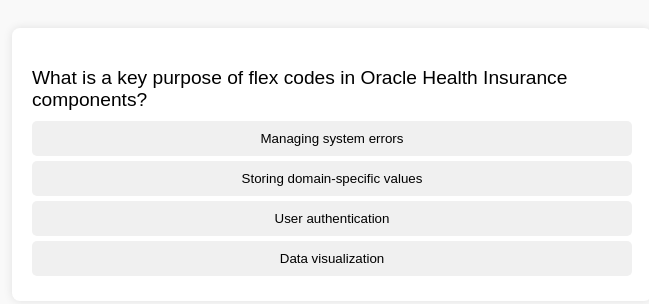
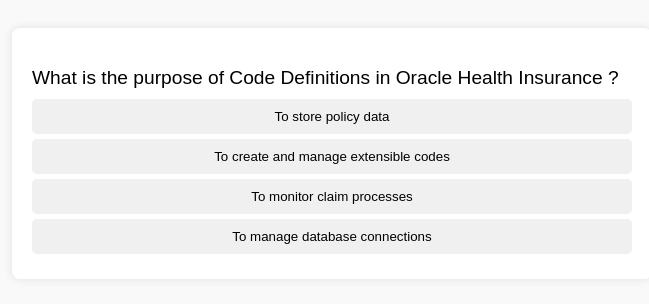
Before and after one commit to pradip8orcl/OHIQuiz, a plain HTML site: page index.html in a window 1280 px wide. Shown: the whole page, without its empty margins (308-957 px from the left). Drawn offline with Linux system fonts and the light colour scheme.

Commit message:
Add files via upload

```diff
--- a/index.html
+++ b/index.html
@@ -3,7 +3,7 @@
 <head>
   <meta charset="UTF-8">
   <meta name="viewport" content="width=device-width, initial-scale=1.0">
-  <title>Quiz App with Score Tracking</title>
+  <title>Quiz App with JSON Questions</title>
   <style>
     body {
       font-family: Arial, sans-serif;
@@ -53,34 +53,7 @@
   </div>
 
   <script>
-    const questions = [
-      {
-        question: "What is a key purpose of flex codes in Oracle Health Insurance components?",
-        options: ["Managing system errors", "Storing domain-specific values", "User authentication", "Data visualization"],
-        answer: 1
-      },
-      {
-        question: "Which attribute determines where a flex code can be used within the system?",
-        options: ["Field Usability", "Code Validity", "Usage Type", "Field Usages"],
-        answer: 3
-      },
-      {
-        question: "Flex code definitions often include 'Allowable Values.' What does this refer to?",
-        options: ["The data types supported by the code", "User-defined labels", "The predefined values that can be selected for the flex code", "System-generated identifiers"],
-        answer: 2
-      },
-      {
-        question: "Which business element are flex codes typically associated with in Oracle Insurance policies?",
-        options: ["Validation checks", "User login process", "Insurance premium rates", "Data encryption algorithms"],
-        answer: 0
-      },
-      {
-        question: "What action must administrators perform to ensure the correct use of flex codes?",
-        options: ["Delete invalid entries", "Define allowable values and assign field usages", "Manage login credentials", "Optimize system logs"],
-        answer: 1
-      }
-    ];
-
+    let questions = [];
     let currentQuestion = 0;
     let score = 0;
     const maxAttempts = 3;
@@ -89,6 +62,26 @@
     const questionEl = document.getElementById("question");
     const optionsEl = document.getElementById("options");
     const scoreEl = document.getElementById("score");
+
+    async function fetchQuestions() {
+      try {
+        // Load questions from a local JSON file
+        const response = await fetch("questions.json");
+        const data = await response.json();
+        questions = data;
+        loadQuestion();
+      } catch (error) {
+        console.error("Error fetching questions:", error);
+      }
+    }
+
+    function shuffleArray(array) {
+      for (let i = array.length - 1; i > 0; i--) {
+        const j = Math.floor(Math.random() * (i + 1));
+        [array[i], array[j]] = [array[j], array[i]];
+      }
+      return array;
+    }
 
     function loadQuestion() {
       const current = questions[currentQuestion];
@@ -136,7 +129,7 @@
       window.open(`mailto:${supervisorEmail}?subject=Quiz Results&body=${encodeURIComponent(mailBody)}`);
     }
 
-    loadQuestion();
+    fetchQuestions();
   </script>
 </body>
 </html>
```
